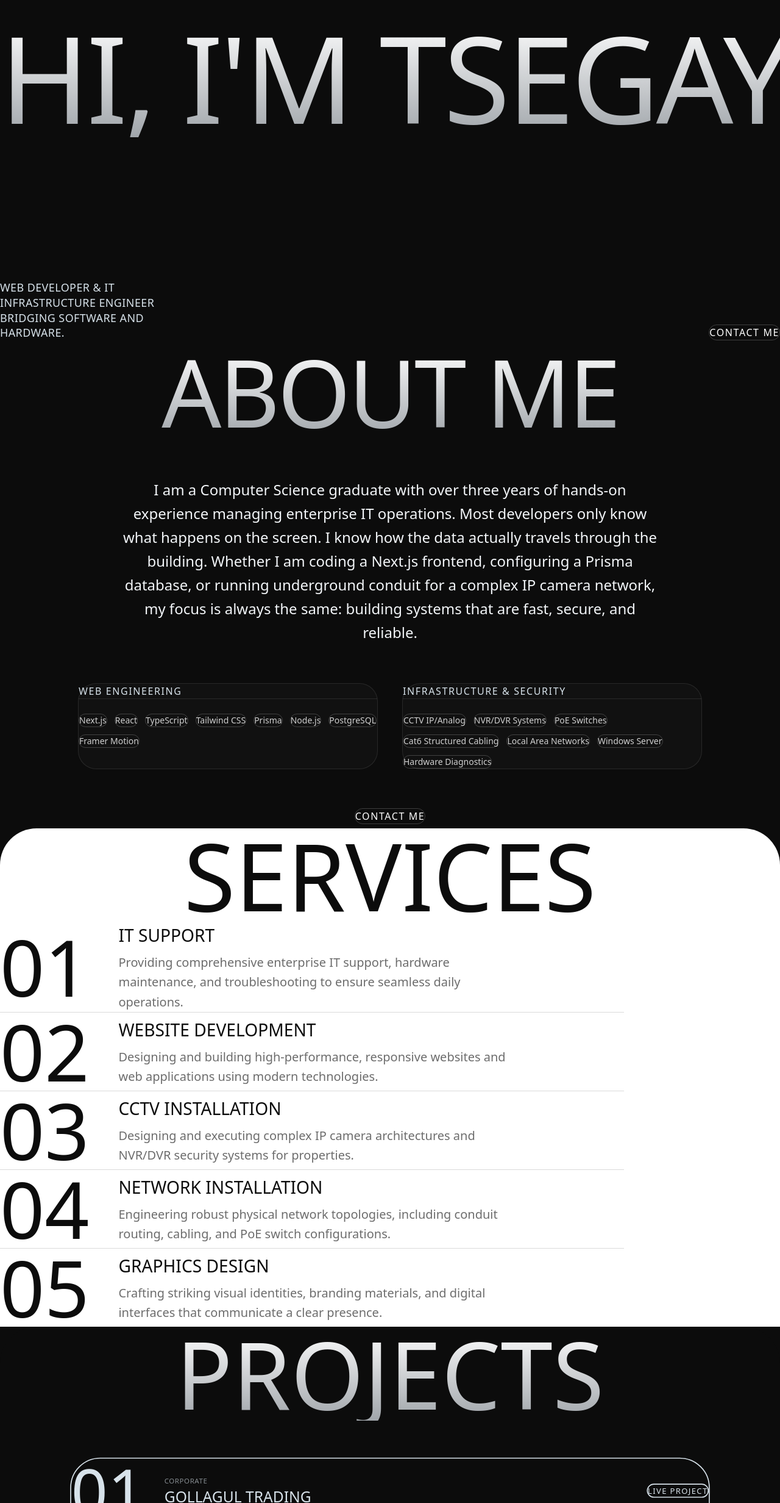
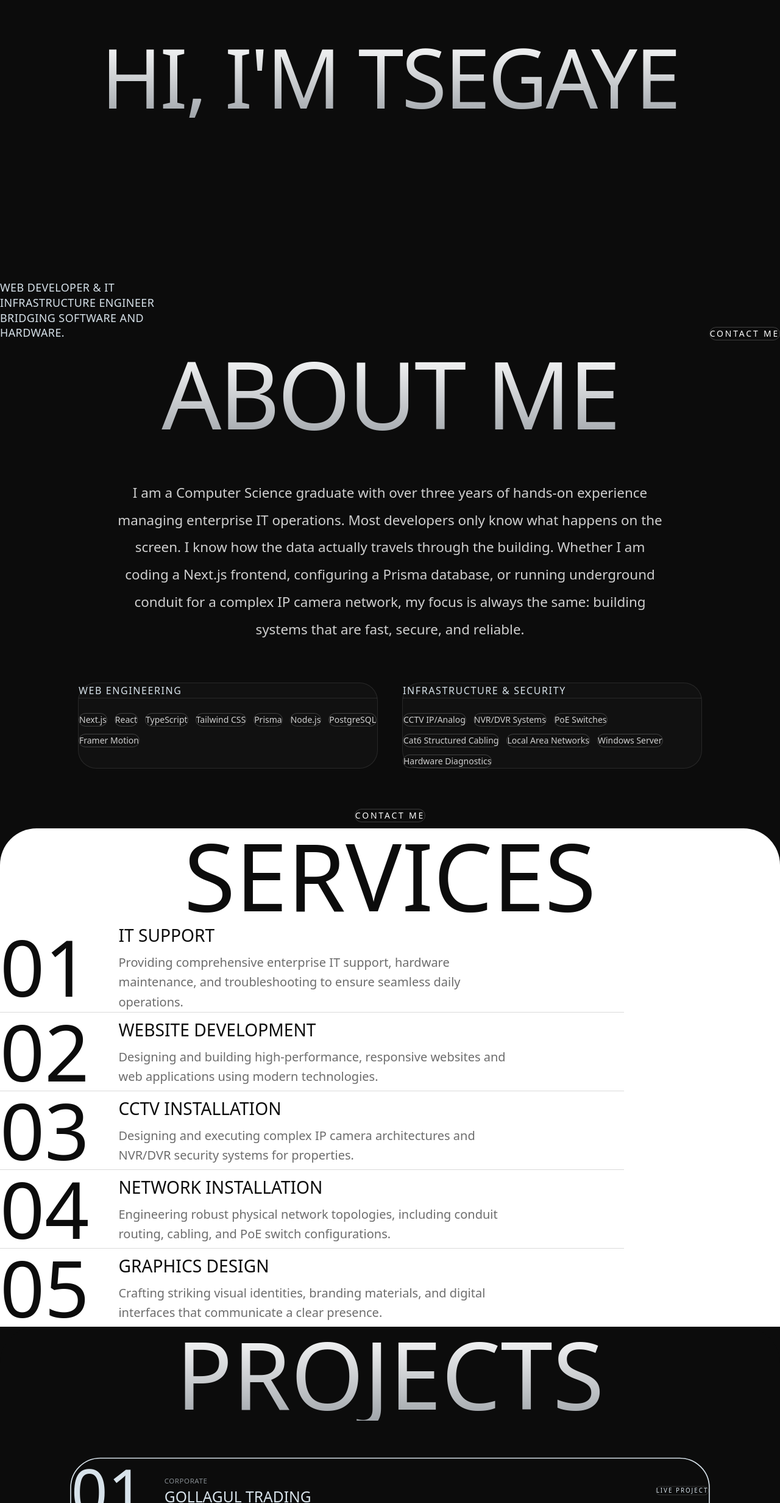
Before and after one commit to Tse12ga/Tsegaye, a Next.js app: page / in a window 1280 px wide. Shown: the part 242-2706 px from the top of the page at 61% size. Built offline with nearby package versions, Linux system fonts and the light colour scheme; a web font is replaced by a local one.

Commit message:
Fix hero heading overflow and refine buttons/body text for luxury aesthetic

```diff
--- a/app/page.tsx
+++ b/app/page.tsx
@@ -70,7 +70,7 @@ const ContactButton = ({ href = "#contact", className = "" }: { href?: string; c
   return (
     <a
       href={href}
-      className={`inline-block rounded-full px-8 py-3 sm:px-10 sm:py-3.5 md:px-12 md:py-4 text-xs sm:text-sm md:text-base text-white font-medium uppercase tracking-widest border border-white/20 hover:bg-white hover:text-black transition-colors ${className}`}
+      className={`inline-block rounded-full px-10 py-4 text-xs sm:text-sm text-white font-sans font-light uppercase tracking-[0.2em] border border-white/20 hover:bg-white hover:text-black transition-all duration-500 ease-out ${className}`}
     >
       Contact Me
     </a>
@@ -83,7 +83,7 @@ const LiveProjectButton = ({ href }: { href: string }) => {
       href={href}
       target="_blank"
       rel="noopener noreferrer"
-      className="inline-block rounded-full border-2 border-[#D7E2EA] text-[#D7E2EA] font-medium uppercase tracking-widest px-8 py-3 sm:px-10 sm:py-3.5 text-sm sm:text-base hover:bg-[#D7E2EA]/10 transition-colors"
+      className="inline-block rounded-full border border-white/20 text-[#D7E2EA] font-sans font-light uppercase tracking-[0.2em] px-8 py-3 text-xs hover:bg-white hover:text-black transition-all duration-500 ease-out"
     >
       Live Project
     </a>
@@ -136,11 +136,11 @@ const HeroSection = () => {
       </FadeIn>
 
       {/* Hero Heading */}
-      <div className="flex-1 flex flex-col justify-center items-center w-full relative z-20">
+      <div className="flex-1 flex flex-col justify-center items-center w-full relative z-20 px-4">
         <div className="overflow-hidden w-full text-center mt-6 sm:mt-4 md:-mt-5">
           <FadeIn delay={0.15} y={40} className="w-full">
-            <h1 className="hero-heading font-serif font-medium uppercase tracking-tight leading-none whitespace-nowrap w-full text-[12vw] sm:text-[13vw] md:text-[14vw] lg:text-[15.5vw]">
-              Hi, i&apos;m Tsegaye
+            <h1 className="hero-heading font-serif font-medium uppercase tracking-tight leading-none whitespace-nowrap w-full text-[clamp(2.5rem,10.5vw,180px)]">
+              Hi, I&apos;m Tsegaye
             </h1>
           </FadeIn>
         </div>
@@ -173,7 +173,7 @@ const AboutSection = () => {
         </FadeIn>
 
         <FadeIn delay={0.2} y={30}>
-          <p className="text-[#F2F5F8] font-medium leading-relaxed text-[clamp(1.1rem,2vw,1.5rem)] text-center max-w-4xl mx-auto">
+          <p className="text-white/80 font-sans font-light leading-loose text-[clamp(1.1rem,2vw,1.4rem)] text-center max-w-4xl mx-auto">
             I am a Computer Science graduate with over three years of hands-on experience managing enterprise IT operations. Most developers only know what happens on the screen. I know how the data actually travels through the building. Whether I am coding a Next.js frontend, configuring a Prisma database, or running underground conduit for a complex IP camera network, my focus is always the same: building systems that are fast, secure, and reliable.
           </p>
         </FadeIn>
@@ -390,7 +390,7 @@ const ContactSection = () => {
           <h2 className="hero-heading font-serif font-medium uppercase tracking-tight text-[clamp(2.5rem,8vw,80px)] leading-none">
             Let&apos;s Build
           </h2>
-          <p className="text-[#F2F5F8] font-medium text-lg max-w-md opacity-80 mb-4">
+          <p className="text-white/80 font-sans font-light leading-loose text-[clamp(1rem,1.5vw,1.25rem)] max-w-md mb-4">
             Whether you need a high-performance website, custom graphics, or a rock-solid network topology, I am ready to engineer it. Send me a message!
           </p>
 
```
